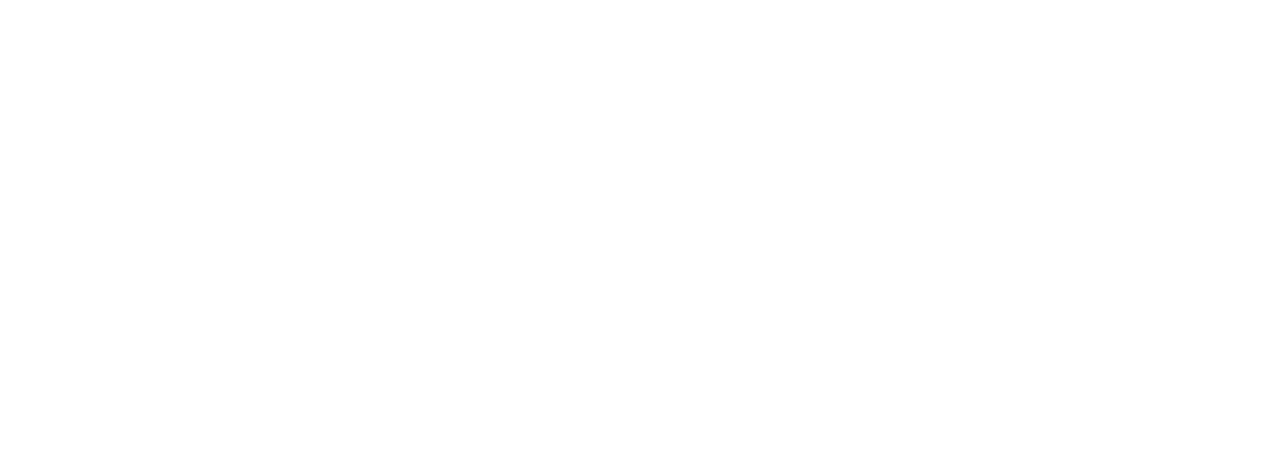
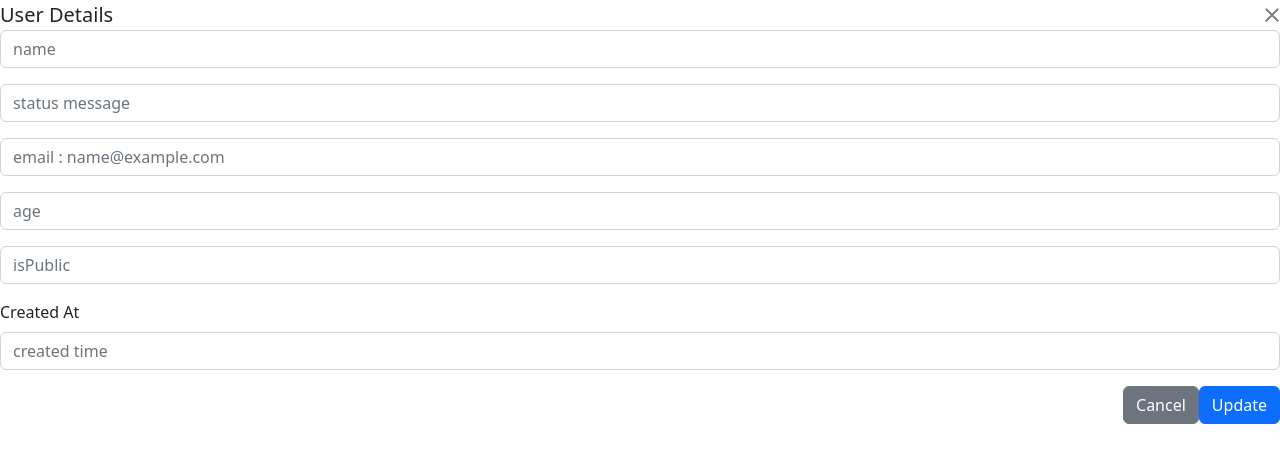
Before and after one commit to athulya19ratheesh/AngularCRUD, an Angular app in the folder crudapp/: page /edit in a window 1280 px wide. Shown: the top 462 px of the page. Built offline with nearby package versions, Linux system fonts and the light colour scheme.

Commit message:
Changes for edit and cancel

```diff
--- a/crudapp/src/app/add-user/add-user.component.html
+++ b/crudapp/src/app/add-user/add-user.component.html
@@ -38,7 +38,7 @@
                 </div>
                 <div class="modal-footer">
                     <button type="button" (click)="postUserDetails()" class="btn btn-primary">Save</button>
-                    <button type="button" id="cancel" class="btn btn-secondary">Cancel</button>
+                    <button type="button" id="cancel" (click)="onCancel()" class="btn btn-secondary">Cancel</button>
 
                 </div>
             </div>
--- a/crudapp/src/app/add-user/add-user.component.ts
+++ b/crudapp/src/app/add-user/add-user.component.ts
@@ -14,8 +14,6 @@
   formValue !: FormGroup;
   userModelObj: UserModel = new UserModel();
   userData !: any;
-  showAdd !: boolean;
-  showEdit !: boolean;
 
   constructor(private formbuilder: FormBuilder, private api: ApiService, private router:Router) { }
 
@@ -48,4 +46,8 @@
           alert("An Error Occured")
         })
   }
+
+  onCancel() {
+    this.router.navigate(['users'])
+  }
 }
--- a/crudapp/src/app/edit-user/edit-user.component.html
+++ b/crudapp/src/app/edit-user/edit-user.component.html
@@ -1,6 +1,6 @@
-<!-- <div>
+<div>
     <!-- Modal -->
-    <!--<div  id="exampleModal" tabindex="-1" aria-labelledby="exampleModalLabel" aria-hidden="true">
+    <div  id="exampleModal" tabindex="-1" aria-labelledby="exampleModalLabel" aria-hidden="true">
         <div class="modal-dialog">
             <div class="modal-content">
                 <div class="modal-header">
@@ -37,11 +37,11 @@
                     </form>
                 </div>
                 <div class="modal-footer">
-                    <button type="button" id="cancel" class="btn btn-secondary">Cancel</button>
+                    <button type="button" id="cancel"  (click)="onCancel()" class="btn btn-secondary">Cancel</button>
                     <button type="button" id="update" (click)="editUserDetails()"
                         class="btn btn-primary">Update</button>
                 </div>
             </div>
         </div>
     </div>
-</div> -->
+</div>
--- a/crudapp/src/app/edit-user/edit-user.component.ts
+++ b/crudapp/src/app/edit-user/edit-user.component.ts
@@ -14,8 +14,6 @@
   formValue !: FormGroup;
   userModelObj: UserModel = new UserModel();
   userData !: any;
-  showAdd !: boolean;
-  showEdit !: boolean;
 
   constructor(private formbuilder: FormBuilder, private api: ApiService, private router:Router) { }
 
@@ -36,10 +34,12 @@
     this.userModelObj.age = this.formValue.value.age;
     this.api.updateUser(this.userModelObj, this.userModelObj.id)
       .subscribe(res => {
-        alert("Successufully Updated")
-        let ref = document.getElementById("cancel")
-        ref?.click();
-        this.formValue.reset();
+        alert("Successfully Updated")
+        this.router.navigate(['users'])
       })
     }
+
+    onCancel() {
+      this.router.navigate(['users'])
+    }
 }
--- a/crudapp/src/app/user/user.component.ts
+++ b/crudapp/src/app/user/user.component.ts
@@ -81,6 +81,8 @@
   }
 
   onEdit(row: any) {
+    this.router.navigate(['edit'])
+
     this.userModelObj.id = row.id
     this.formValue.controls['name'].setValue(row.name);
     this.formValue.controls['age'].setValue(row.age);
@@ -92,7 +94,6 @@
       val.name.toLowerCase().includes(value)
     );
   }
-
 
   @ViewChildren(NgbdSortableHeader) headers!: QueryList<NgbdSortableHeader>;
 
```
Also changed, not shown: 1 other file (tests, documents, lock files or other folders).
